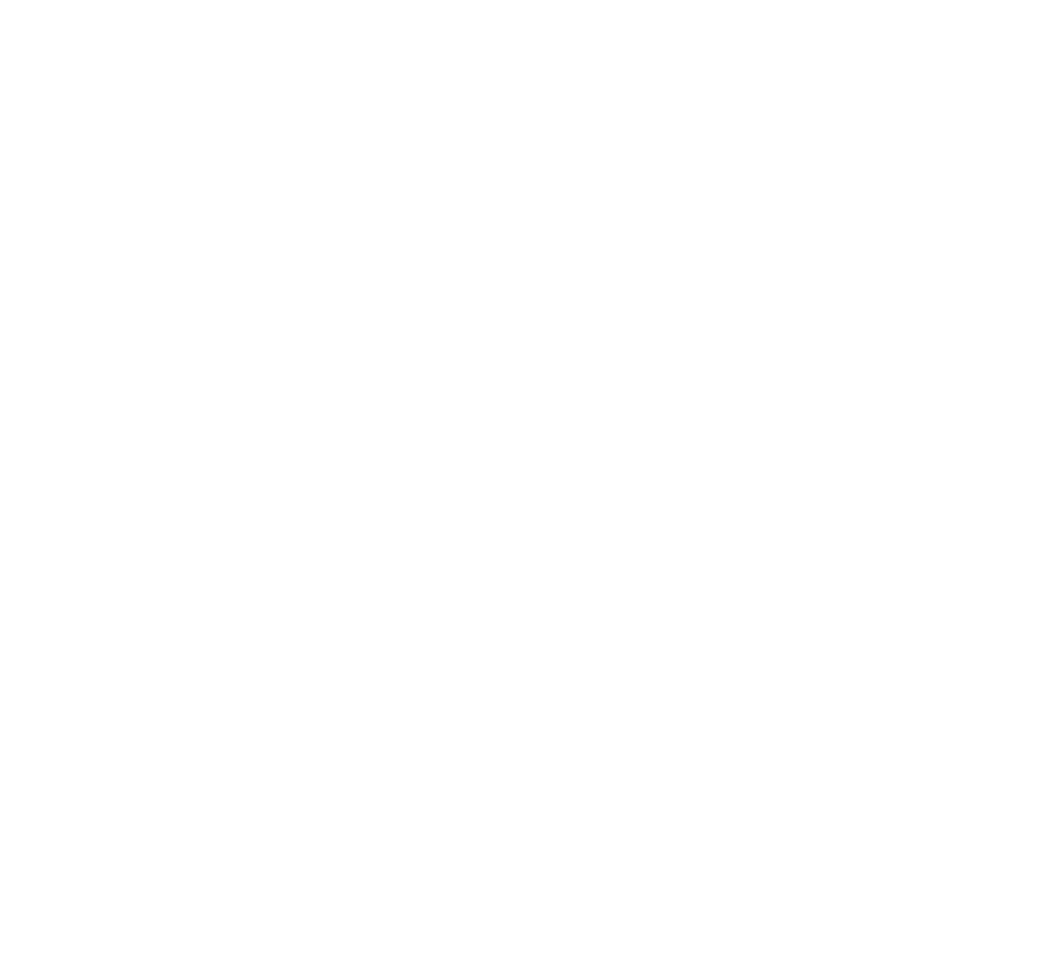
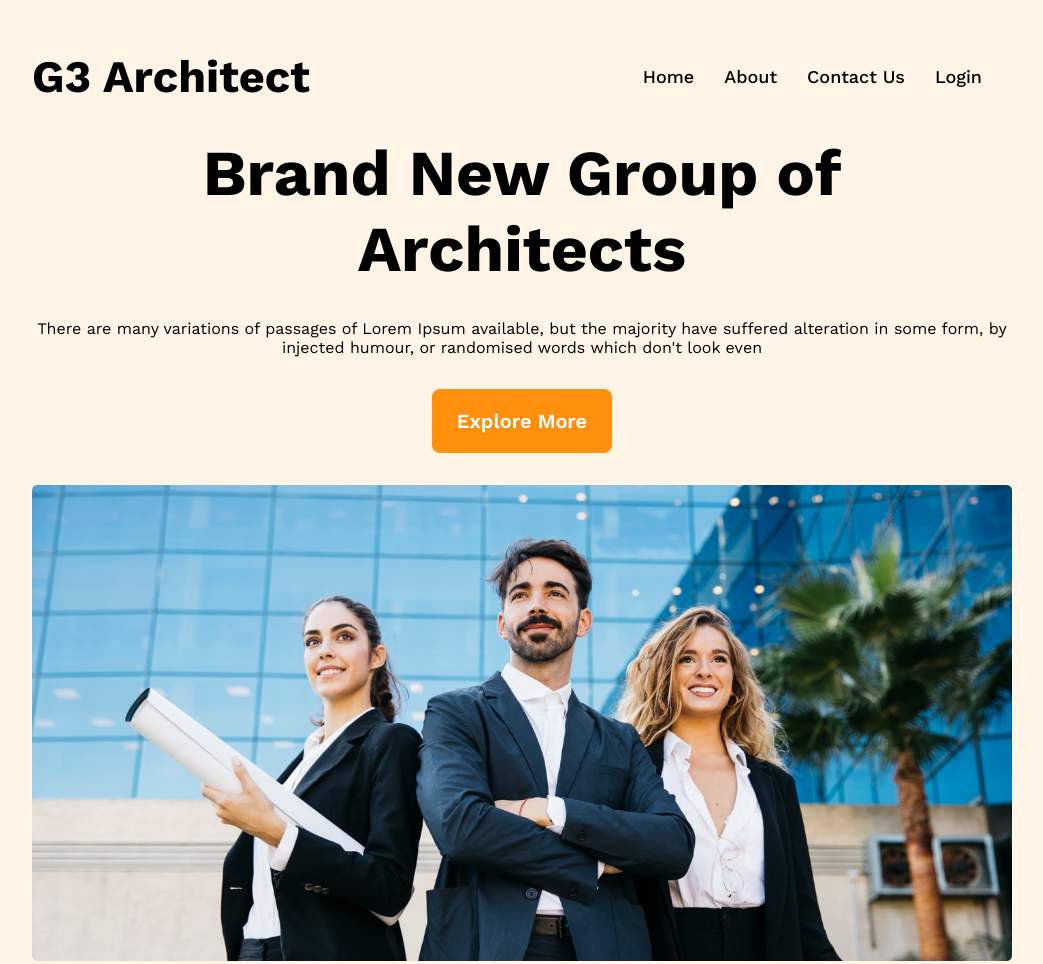
Before and after one commit to yuvrajdip/milestone-2, a plain HTML site: page g3-architects-website-by-me/index.html in a window 1280 px wide. Shown: the whole page, without its empty margins (118-1161 px from the left). Before the commit the page ends 800 px from the top, so only its background shows below. Drawn offline with nearby package versions, Linux system fonts and the light colour scheme.

Commit message:
banner content added

```diff
--- a/g3-architects-by-me/style.css
+++ /dev/null
@@ -1,41 +0,0 @@
-/* google font */
-@import url('https://fonts.googleapis.com/css2?family=Work+Sans:wght@400;500;600;700;800;900&display=swap');
-
-* {
-  margin: 0;
-  padding: 0;
-  box-sizing: border-box;
-  font-family: 'Work Sans', sans-serif;
-}
-
-header {
-  padding: 50px 240px;
-}
-
-nav,
-nav ul {
-  display: flex;
-  justify-content: space-between;
-  align-items: center;
-}
-
-nav ul {
-  list-style: none;
-}
-
-nav li {
-  margin-right: 30px;
-}
-
-nav a {
-  text-decoration: none;
-  color: black;
-  font-size: 1rem;
-  font-size: 18px;
-  font-weight: 500;
-}
-
-.nav-title {
-  font-size: 45px;
-  font-weight: 700;
-}
--- a/g3-architects-website-by-me/index.html
+++ b/g3-architects-website-by-me/index.html
@@ -1,12 +1,45 @@
 <!DOCTYPE html>
 <html lang="en">
+
 <head>
   <meta charset="UTF-8">
   <meta name="viewport" content="width=device-width, initial-scale=1.0">
   <title>g-3 architect</title>
   <link rel="stylesheet" href="./style.css">
 </head>
+
 <body>
+  <header>
+    <!-- navbar -->
+    <nav class="mb-2">
+      <h2 class="nav-title">G3 Architect</h2>
+      <ul>
+        <li><a href="#">Home</a></li>
+        <li><a href="#">About</a></li>
+        <li><a href="#">Contact Us</a></li>
+        <li><a href="#">Login</a></li>
+      </ul>
+    </nav>
 
+    <!-- banner -->
+    <section class="banner">
+      <h1 class="banner-title mb-2">
+        Brand New
+        Group of Architects
+      </h1>
+      <p class="banner-description mb-2">There are many variations of passages of Lorem Ipsum available, but the majority have suffered alteration in some form, by injected humour, or randomised words which don't look even</p>
+
+      <button class="btn-primary mb-2">Explore More</button>
+
+      <img class="banner-img" src="./images/banner.png" alt="">
+    </section>
+  </header>
+  <main>
+
+  </main>
+  <footer>
+
+  </footer>
 </body>
+
 </html>
--- a/g3-architects-website-by-me/style.css
+++ b/g3-architects-website-by-me/style.css
@@ -0,0 +1,82 @@
+/* google font */
+@import url('https://fonts.googleapis.com/css2?family=Work+Sans:wght@400;500;600;700;800;900&display=swap');
+
+/* shared styles */
+
+* {
+  margin: 0;
+  padding: 0;
+  box-sizing: border-box;
+  font-family: 'Work Sans', sans-serif;
+}
+
+.mb-2 {
+  margin-bottom: 2rem;
+}
+
+.btn-primary {
+  font-weight: 600;
+  font-size: 20px;
+  text-align: center;
+  border-radius: 8px;
+  background: #FF900E;
+  padding: 20px 25px;
+  border: none;
+  color: #FFF;
+}
+
+/* header style */
+header {
+  background: rgba(255, 144, 14, 0.10);
+  padding: 50px 150px;
+}
+
+/* navbar styles */
+
+nav,
+nav ul {
+  display: flex;
+  justify-content: space-between;
+  align-items: center;
+}
+
+nav ul {
+  list-style: none;
+}
+
+nav li {
+  margin-right: 30px;
+}
+
+nav a {
+  text-decoration: none;
+  color: black;
+  font-size: 1rem;
+  font-size: 18px;
+  font-weight: 500;
+}
+
+.nav-title {
+  font-size: 45px;
+  font-weight: 700;
+}
+
+/* banner styles */
+
+.banner {
+  text-align: center;
+}
+
+.banner-title {
+  font-size: 64px;
+  font-weight: 700;
+}
+
+.banner-description {
+  font-size: 16px;
+  font-weight: 400;
+}
+
+.banner-img {
+  width: 100%;
+}
```
Also changed, not shown: g3-architects-by-me/index.html (deleted, +0 -32 lines).
